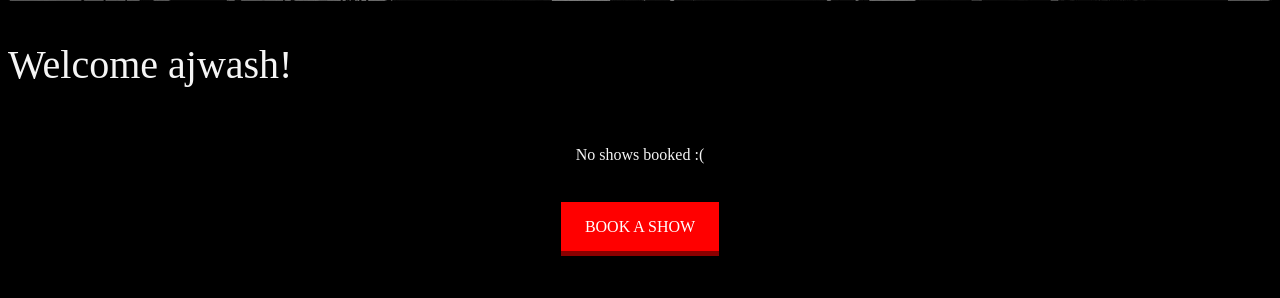
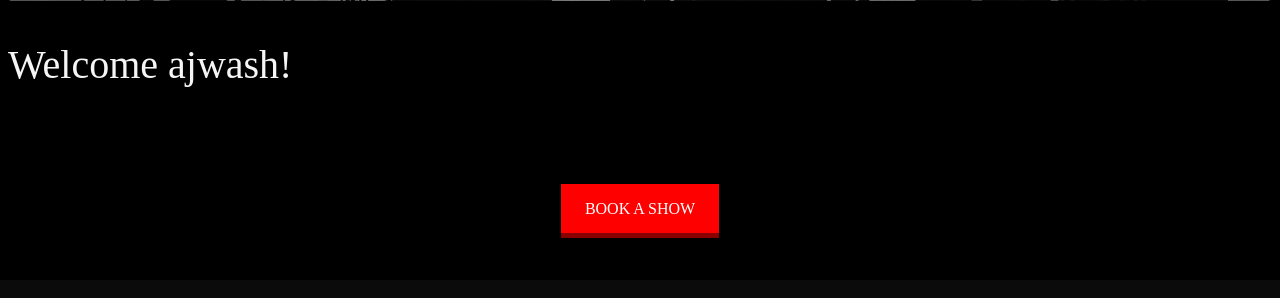
Before and after one commit to ArthurWash/MyTouringPal, a Django app: page /auth in a window 1280 px wide. Shown: the part 1061-1359 px from the top of the page. After the commit the page ends 1299 px from the top, so only its background shows below. Run offline with Django 3.2, Linux system fonts and the light colour scheme; a user stored in the database is signed in; some libraries are stand-ins or nearby versions.

Commit message:
Update
Add: Final tweaks

```diff
--- a/app/templates/app/auth.html
+++ b/app/templates/app/auth.html
@@ -56,14 +56,6 @@
 
 <br>
 
-<div style="text-align: center">
-{% if ModelForm %}
-    Your shows: {{ModelForm|length}}
-{% else %}
-    No shows booked :(
-{% endif %}
-</div>
-
 <br>
 <br>
 <br>
@@ -92,7 +84,7 @@
 <br>
 <br>
 
-<div style="text-align: center">
+<div class="Book_Button" style="text-align: center">
 <a href="{% provider_login_url 'github' %}">Sign Up</a>
 </div>
 <br>
```
Also changed, not shown: app/migrations/0004_bookashow_email.py (added), db.sqlite3, 1 other file.
